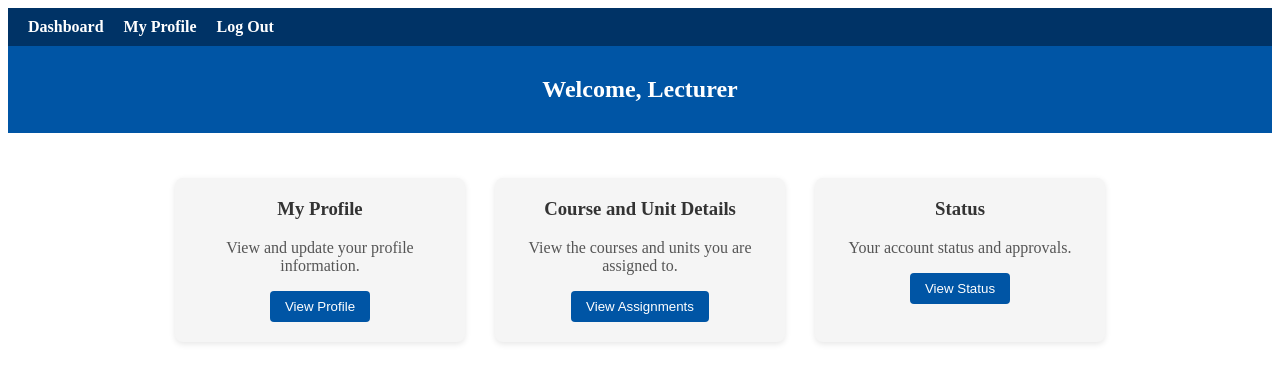
After one commit to samiya15/Reflecto, a PHP site: page /lecdash.html in a window 1280 px wide. The commit adds this page. Shown: the top 383 px of the page. Run offline with PHP 8.4, Linux system fonts and the light colour scheme.

Commit message:
working lec profile

```diff
--- a/lec_complete_profile.php
+++ b/lec_complete_profile.php
@@ -36,12 +36,12 @@ $user_data = $result->fetch_assoc();
       <!-- Name and Email will be pre-filled -->
       <div class="input-group">
         <label>Name</label>
-        <input type="text" name="name" value="<?= htmlspecialchars($user_data['firstName']. ' ' . $user_data['lastName'])?>" readonly>
+        <input type="text" name="name" value="<?= htmlspecialchars($user_data['firstName']. ' ' . $user_data['lastName'])?>" >
       </div>
 
       <div class="input-group">
         <label>Email</label>
-        <input type="email" name="email" value="<?= htmlspecialchars($user_data['email'])?>" readonly>
+        <input type="email" name="email" value="<?= htmlspecialchars($user_data['email'])?>" >
       </div>
 
       <div class="input-group">
--- /dev/null
+++ b/lecdash.css
@@ -0,0 +1,83 @@
+/* Navigation Bar */
+.navbar {
+  display: flex;
+  justify-content: space-between;
+  align-items: center;
+  background-color: #003366;
+  color: white;
+  padding: 10px 20px;
+}
+
+.navbar ul {
+  list-style: none;
+  display: flex;
+  margin: 0;
+  padding: 0;
+}
+
+.navbar ul li {
+  margin-right: 20px;
+}
+
+.navbar ul li a {
+  color: white;
+  text-decoration: none;
+  font-weight: bold;
+}
+
+.navbar ul li a:hover {
+  text-decoration: underline;
+}
+
+/* Banner */
+.banner {
+  background-color: #0055a5;
+  color: white;
+  text-align: center;
+  padding: 30px 0;
+}
+
+.banner h2 {
+  margin: 0;
+}
+
+/* Dashboard Content */
+.dashboard-content {
+  display: flex;
+  flex-wrap: wrap;
+  justify-content: center;
+  margin: 30px auto;
+  max-width: 1000px;
+}
+
+.card {
+  background-color: #f5f5f5;
+  border-radius: 8px;
+  padding: 20px;
+  margin: 15px;
+  width: 250px;
+  box-shadow: 0 2px 6px rgba(0,0,0,0.1);
+  text-align: center;
+}
+
+.card h3 {
+  margin-top: 0;
+  color: #333;
+}
+
+.card p {
+  color: #555;
+}
+
+.card button {
+  background-color: #0055a5;
+  color: white;
+  border: none;
+  padding: 8px 15px;
+  border-radius: 4px;
+  cursor: pointer;
+}
+
+.card button:hover {
+  background-color: #003366;
+}
--- /dev/null
+++ b/lecdash.html
@@ -0,0 +1,49 @@
+<!DOCTYPE html>
+<html lang="en">
+<head>
+  <meta charset="UTF-8" />
+  <meta name="viewport" content="width=device-width, initial-scale=1.0">
+  <title>Lecturer Dashboard</title>
+  <link rel="stylesheet" href="lecdash.css" />
+</head>
+<body>
+
+  <!-- Navigation Bar -->
+  <nav class="navbar">
+    <div class="nav-left">
+      <ul>
+        <li><a href="lecdash.php">Dashboard</a></li>
+        <li><a href="lec_profile.php">My Profile</a></li>
+        <li><a href="signin.php">Log Out</a></li>
+      </ul>
+    </div>
+  </nav>
+
+  <!-- Banner -->
+  <div class="banner">
+    <h2>Welcome, Lecturer</h2>
+  </div>
+
+  <!-- Dashboard Content -->
+  <div class="dashboard-content">
+    <div class="card">
+      <h3>My Profile</h3>
+      <p>View and update your profile information.</p>
+      <a href="lec_profile.php"><button>View Profile</button></a>
+    </div>
+
+    <div class="card">
+      <h3>Course and Unit Details</h3>
+      <p>View the courses and units you are assigned to.</p>
+      <button>View Assignments</button>
+    </div>
+
+    <div class="card">
+      <h3>Status</h3>
+      <p>Your account status and approvals.</p>
+      <button>View Status</button>
+    </div>
+  </div>
+
+</body>
+</html>
```
Also changed, not shown: lecdash.php (deleted, +0 -139 lines), register.php (+28 -24 lines), save_lec_profile.php (+14 -44 lines).
